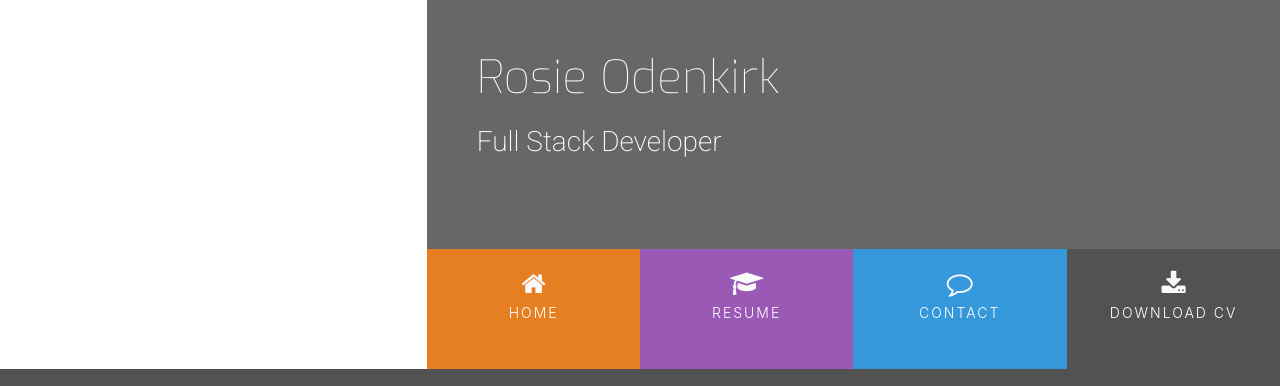
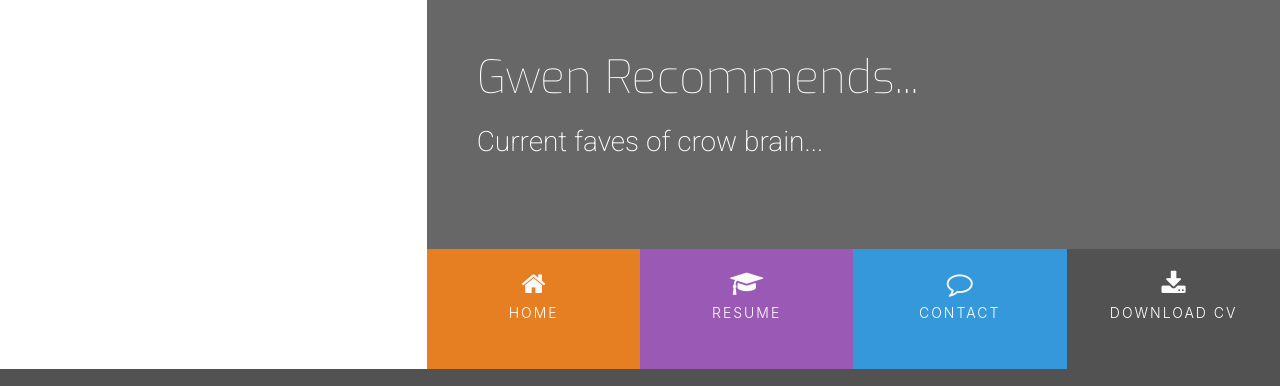
Before and after one commit to Sorbus-Avery/GwenRecs, a plain HTML site: page contactme.html in a window 1280 px wide. Shown: the top 386 px of the page. Drawn offline with nearby package versions, Linux system fonts and the light colour scheme.

Commit message:
updated titles, as well as name and title in banner for all html docs

```diff
--- a/contactme.html
+++ b/contactme.html
@@ -8,7 +8,7 @@
     <link rel="stylesheet" href="https://maxcdn.bootstrapcdn.com/font-awesome/4.7.0/css/font-awesome.min.css" type="text/css" />
     <link rel="stylesheet" href="https://cdnjs.cloudflare.com/ajax/libs/hover.css/2.1.1/css/hover-min.css" type="text/css" />
     <link rel="stylesheet" href="assets/css/style.css">
-    <title>Document</title>
+    <title>Contact Me</title>
 </head>
 <body>
     <header>
@@ -17,8 +17,8 @@
             <div class="col-md-8">
                 <div class="row no-gutters bg-color-name-title">
                     <div class="col heading">
-                        <h1 class="name">Rosie Odenkirk</h1>
-                        <h2 class="title"> Full Stack Developer</h2>
+                        <h1 class="name">Gwen Recommends...</h1>
+                        <h2 class="title">Current faves of crow brain...</h2>
                     </div>
                 </div>
                 <div class="row no-gutters">
```
Also changed, not shown: books.html (+3 -3 lines), index.html (+3 -3 lines), movies.html (+3 -3 lines), shows.html (+3 -3 lines), youtube.html (+3 -3 lines), 1 other file.
